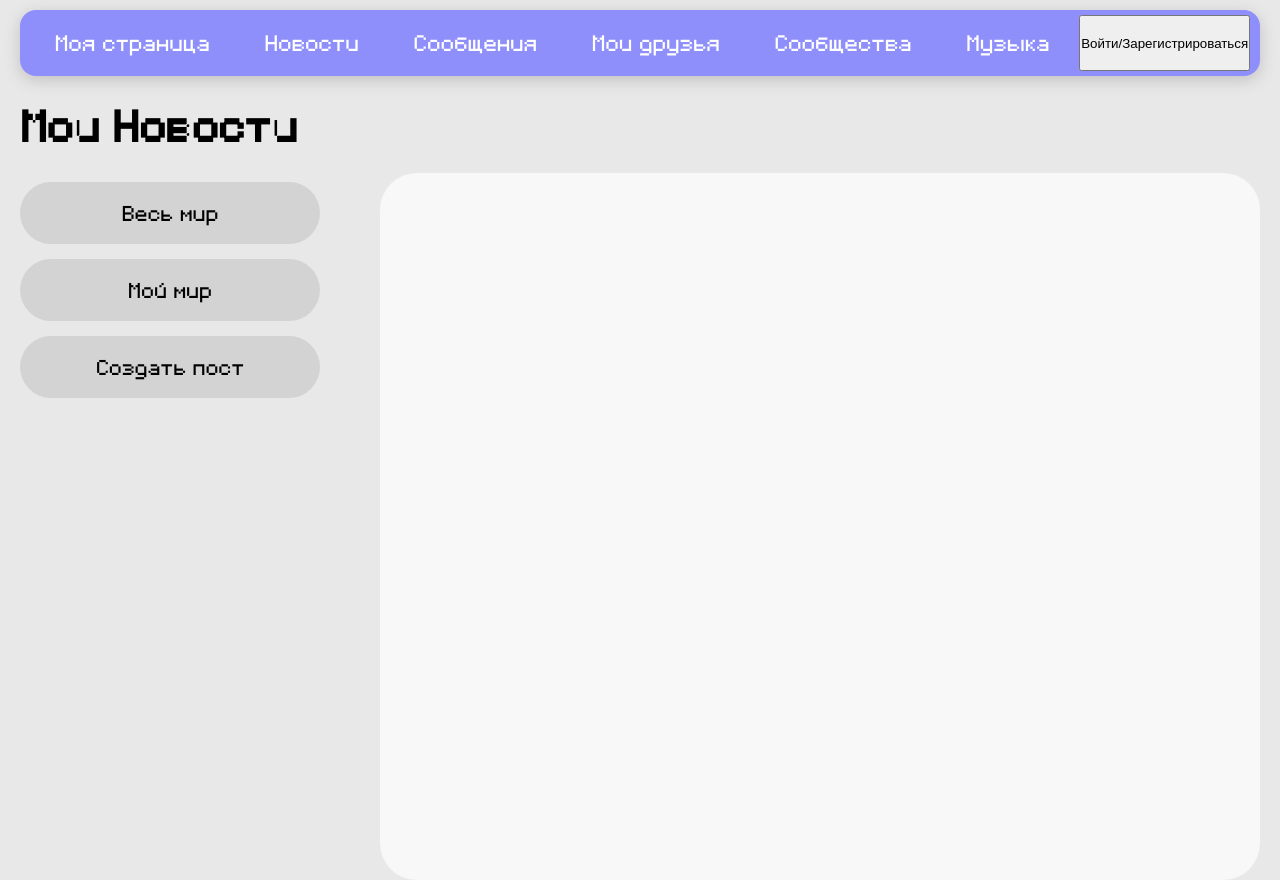
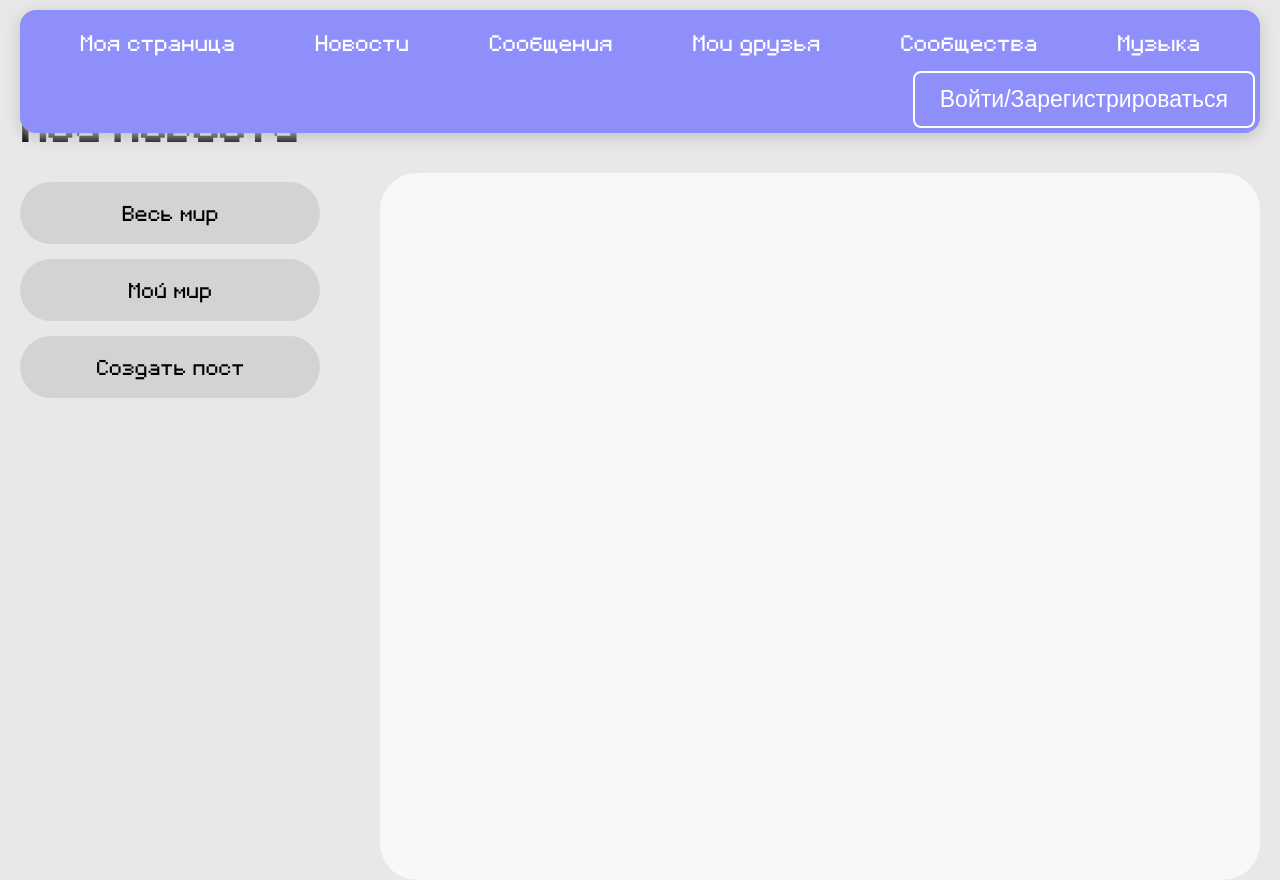
Before and after one commit to nailatik/prishli_posmotret, a React (Vite) app in the folder front/social_app/: page / in a window 1280 px wide. Built offline with nearby package versions, Linux system fonts and the light colour scheme; no server answers.

Commit message:
feat: merged with new front

```diff
--- a/front/social_app/src/components/header/Header.css
+++ b/front/social_app/src/components/header/Header.css
@@ -37,3 +37,41 @@
 .header-nav a:hover {
   color: #c4c2c2;
 }
+
+.header-auth-btn {
+  color: white;
+  font-size: 23px;
+  font-weight: 500;
+  background: transparent;
+  border: 2px solid white;
+  border-radius: 8px;
+  padding: 13px 25px;
+  cursor: pointer;
+  transition: all 0.3s ease;
+  margin-left: auto;
+}
+
+.header-auth-btn:hover {
+  background: white;
+  color: #8E8FFA;
+}
+
+.header-logout-btn {
+  border-color: #ff6b6b;
+  color: #ff6b6b;
+}
+
+.header-logout-btn:hover {
+  background: #ff6b6b;
+  color: white;
+}
+
+.header-login-btn {
+  border-color: white;
+  color: white;
+}
+
+.header-login-btn:hover {
+  background: white;
+  color: #8E8FFA;
+}
```
